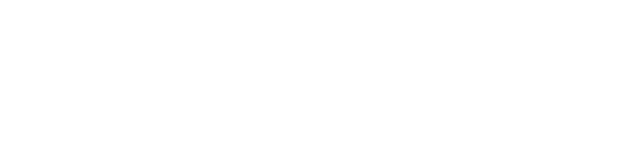
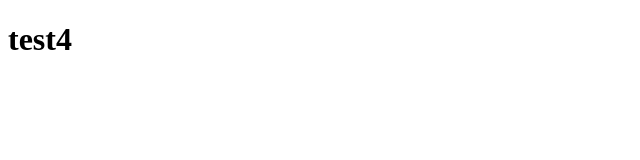
Before and after one commit to dppan27/poti, a plain HTML site: page index.html in a window 1280 px wide. Shown: the whole page, without its empty margins (0-640 px from the left). Drawn offline with Linux system fonts and the light colour scheme.

Commit message:
test4
test4

```diff
--- a/index.html
+++ b/index.html
@@ -6,6 +6,6 @@
 	<title>potshi varjishi</title>
 </head>
 <body>
-
+	<h1> test4 </h1>
 </body>
 </html>
```
